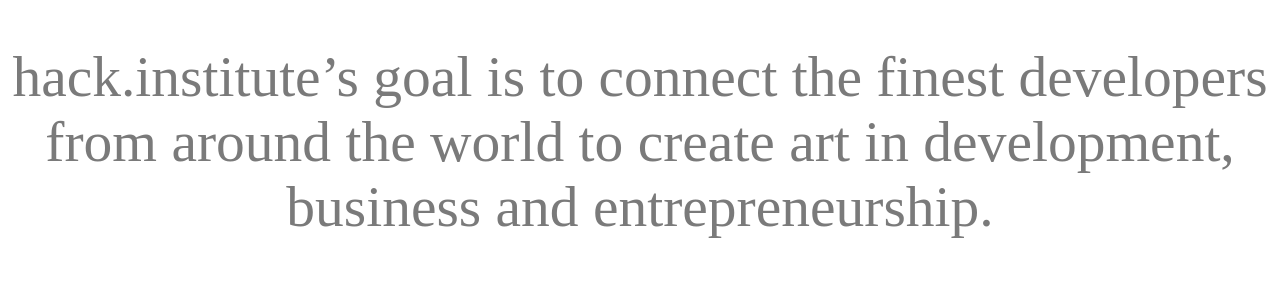
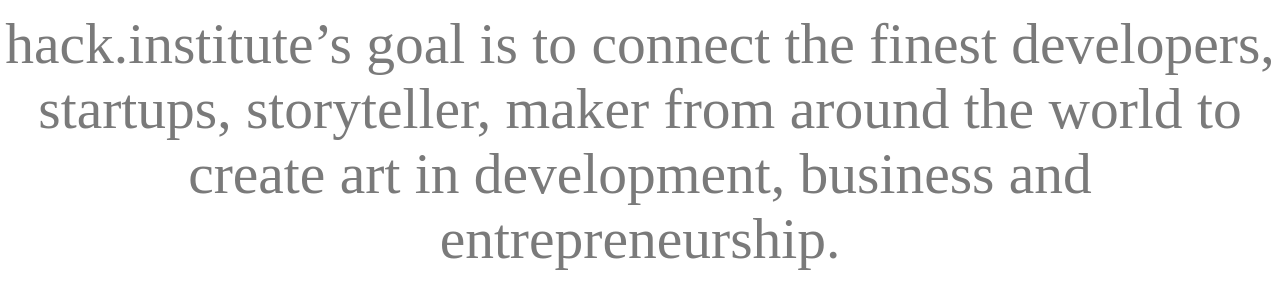
Before and after one commit to HackInstitute/HackInstitute.github.io, a plain HTML site: page index.html in a window 1280 px wide. Shown: the part 266-550 px from the top of the page. Drawn offline with Linux system fonts and the light colour scheme; a small style sheet from the web is missing.

Commit message:
extended text

```diff
--- a/index.html
+++ b/index.html
@@ -54,7 +54,7 @@
     <div class="hackers">
       <div class="thinkers">
         <h1>Hack<em>.</em>Institute</h1>
-        <p class="claim">hack.institute’s goal is to connect the finest developers from around the world to create art in development, business and entrepreneurship.</p>
+        <p class="claim">hack.institute’s goal is to connect the finest developers, startups, storyteller, maker from around the world to create art in development, business and entrepreneurship.</p>
         <p class="claim"><a href="mailto:disrupt@hack.institute">to little innovation?</a></p>
       </div>
     </div>
```
